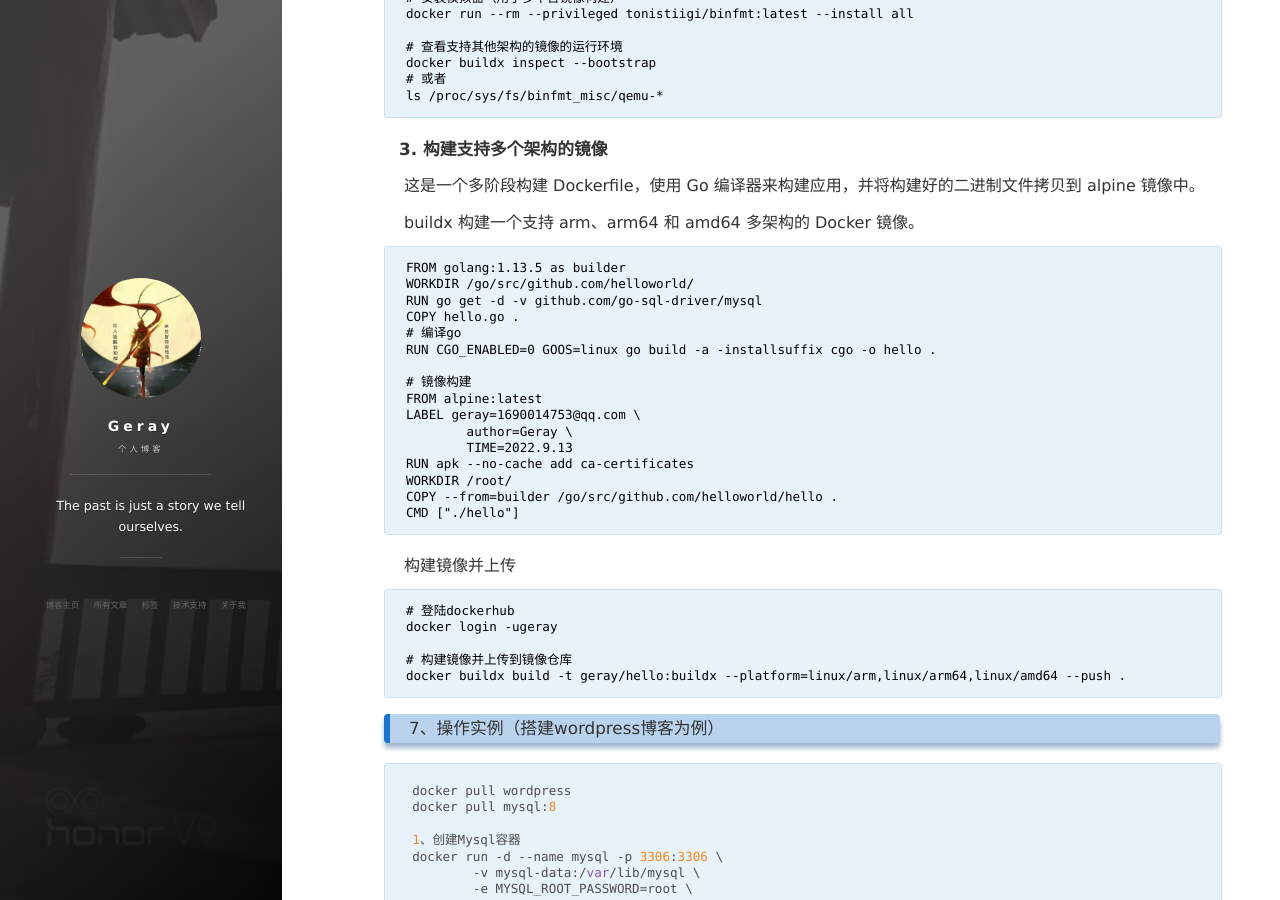
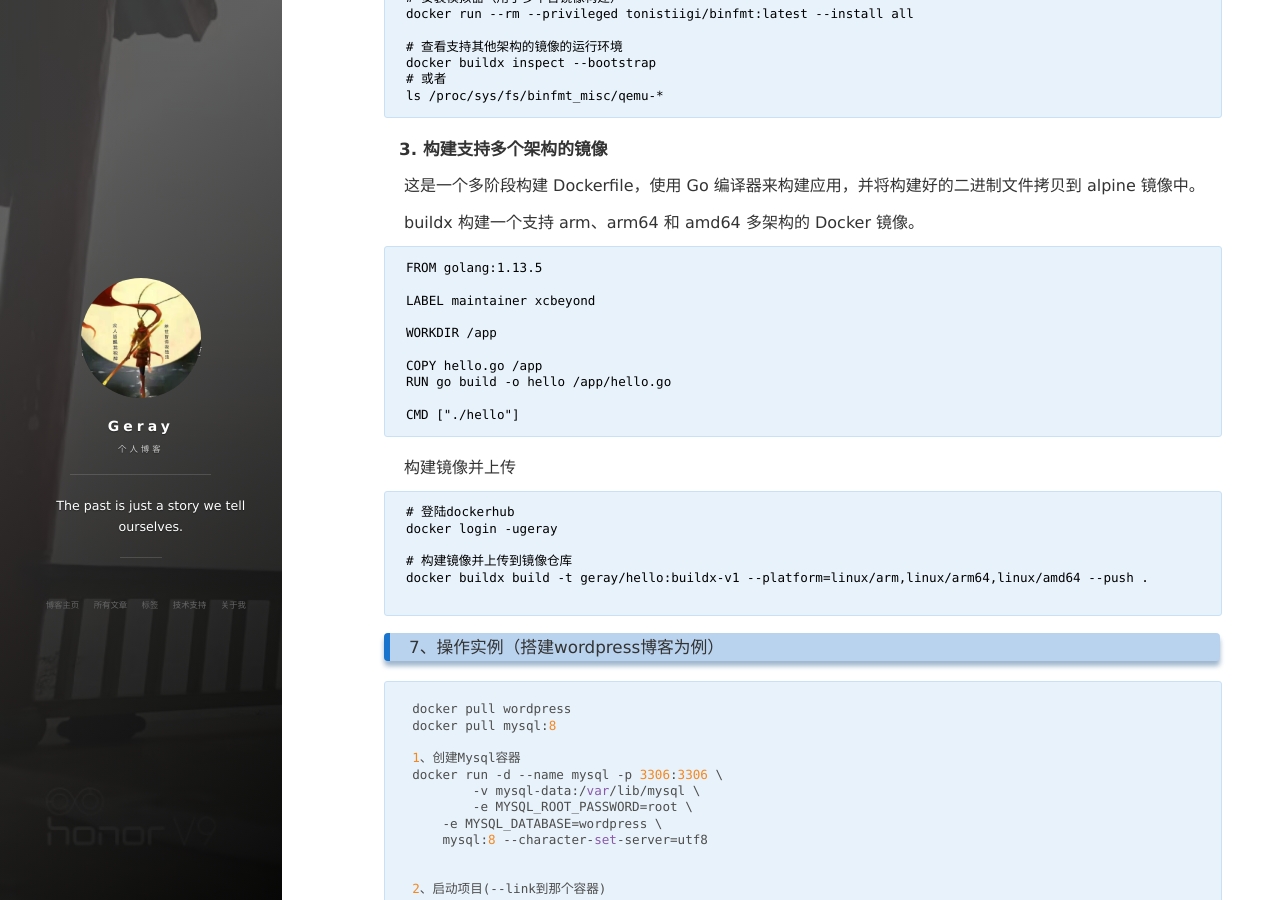
Before and after one commit to geray-zsg/geray-zsg.github.io, a Jekyll site: the page built from _posts/2022-1-8-Docker基础.md, in a window 1280 px wide and 900 px high, scrolled down 31416 px. Built offline with Jekyll 4.4.1, drawn with Linux system fonts in a browser that asks for light colours; nearby versions of some CDN libraries; comment, search, counter and statistics services are not loaded.

Commit message:
Update 2022-1-8-Docker基础.md

````diff
--- a/_posts/2022-1-8-Docker基础.md
+++ b/_posts/2022-1-8-Docker基础.md
@@ -1289,21 +1289,15 @@ ls /proc/sys/fs/binfmt_misc/qemu-*
  buildx 构建一个支持 arm、arm64 和 amd64 多架构的 Docker 镜像。
 
 ```plain
-FROM golang:1.13.5 as builder
-WORKDIR /go/src/github.com/helloworld/
-RUN go get -d -v github.com/go-sql-driver/mysql
-COPY hello.go .
-# 编译go
-RUN CGO_ENABLED=0 GOOS=linux go build -a -installsuffix cgo -o hello .
-
-# 镜像构建
-FROM alpine:latest
-LABEL geray=1690014753@qq.com \
-    	author=Geray \
-    	TIME=2022.9.13
-RUN apk --no-cache add ca-certificates
-WORKDIR /root/
-COPY --from=builder /go/src/github.com/helloworld/hello .
+FROM golang:1.13.5
+
+LABEL maintainer xcbeyond
+
+WORKDIR /app
+
+COPY hello.go /app
+RUN go build -o hello /app/hello.go
+
 CMD ["./hello"]
 ```
 
@@ -1316,7 +1310,8 @@ CMD ["./hello"]
 docker login -ugeray
 
 # 构建镜像并上传到镜像仓库
-docker buildx build -t geray/hello:buildx --platform=linux/arm,linux/arm64,linux/amd64 --push .
+docker buildx build -t geray/hello:buildx-v1 --platform=linux/arm,linux/arm64,linux/amd64 --push .
+
 ```
 
 
````
